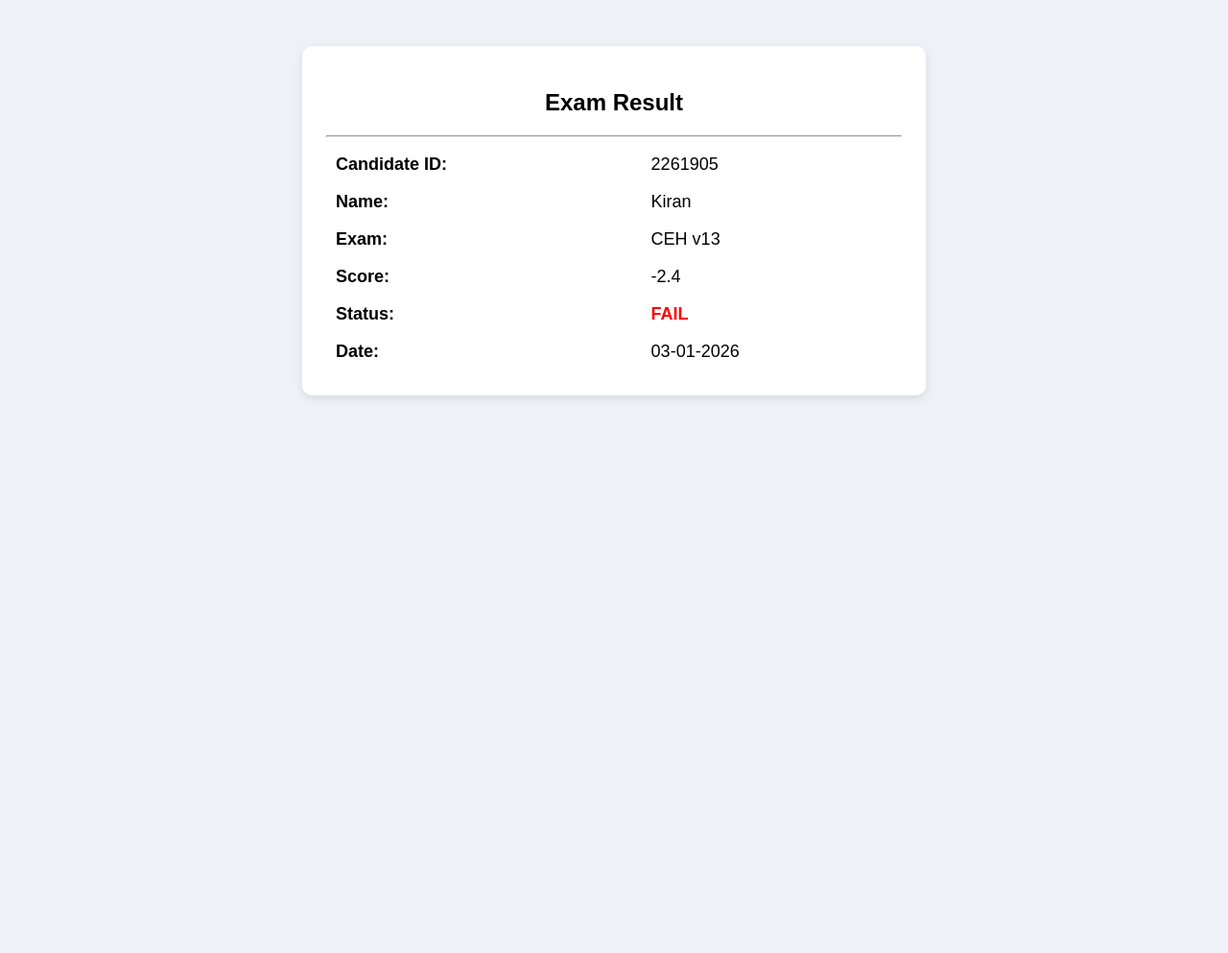
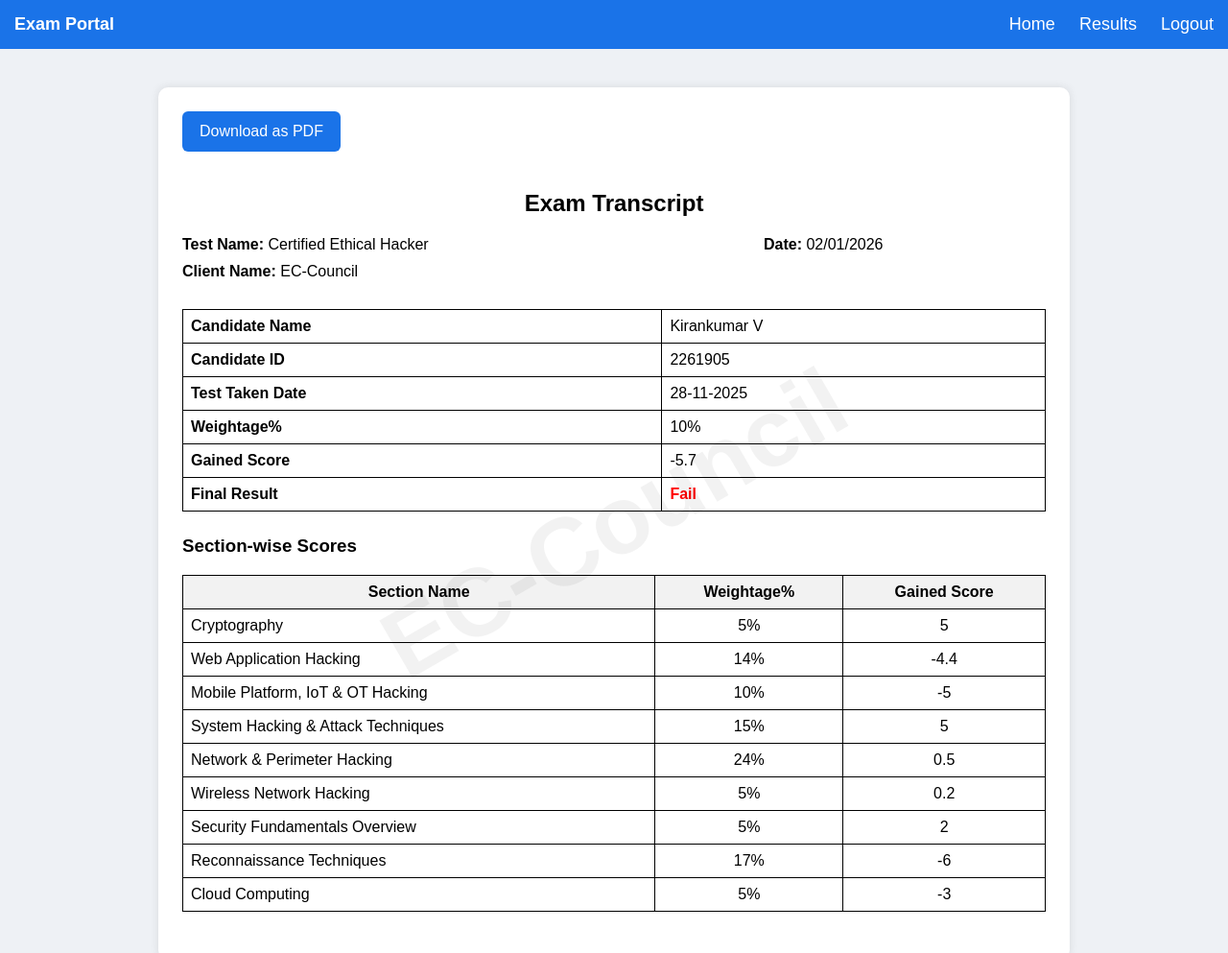
Before and after one commit to Rajeshk1310/results, a plain HTML site: page 2261905.html in a window 1280 px wide. Shown: the top 993 px of the page at 96% size. Before the commit the page ends 800 px from the top, so only its background shows below. Drawn offline with Linux system fonts and the light colour scheme.

Commit message:
Add files via upload

```diff
--- a/2261905.html
+++ b/2261905.html
@@ -1,33 +1,177 @@
 <!DOCTYPE html>
 <html>
 <head>
-<title>CEH v13 Exam Result</title>
+<title>Exam Transcript</title>
 <style>
-body { font-family: Arial; background:#eef1f5; padding:40px; }
-.card {
-  max-width:600px; margin:auto; background:#fff;
-  padding:25px; border-radius:10px;
-  box-shadow:0 3px 10px rgba(0,0,0,0.1);
+body {
+    font-family: Arial, sans-serif;
+    background: #eef1f5;
+    margin: 0;
+    padding: 0;
 }
-h2 { text-align:center; }
-table { width:100%; font-size:18px; }
-td { padding:8px; }
-.status-fail { color:red; font-weight:bold; }
+
+/* Navigation Bar */
+.navbar {
+    background: #1a73e8;
+    padding: 15px;
+    color: white;
+    font-size: 18px;
+    display: flex;
+    justify-content: space-between;
+    align-items: center;
+}
+.navbar a {
+    color: white;
+    text-decoration: none;
+    margin-left: 20px;
+}
+
+/* Container */
+.container {
+    max-width: 900px;
+    margin: 40px auto;
+    background: #fff;
+    padding: 25px;
+    border-radius: 10px;
+    box-shadow: 0 0 10px rgba(0,0,0,0.1);
+    position: relative;
+    overflow: hidden;
+}
+
+/* Watermark */
+.watermark {
+    position: absolute;
+    top: 50%;
+    left: 50%;
+    transform: translate(-50%, -50%) rotate(-30deg);
+    font-size: 100px;
+    color: rgba(0, 0, 0, 0.05);
+    font-weight: bold;
+    white-space: nowrap;
+    pointer-events: none;
+    user-select: none;
+}
+
+/* Tables */
+h2 {
+    text-align: center;
+    margin-bottom: 15px;
+}
+
+.header-info, .main-table, .score-table {
+    width: 100%;
+    border-collapse: collapse;
+    margin-bottom: 25px;
+    font-size: 16px;
+}
+
+.header-info td {
+    padding: 5px 0;
+}
+
+.main-table td, .score-table td, .score-table th {
+    border: 1px solid #000;
+    padding: 8px;
+}
+
+.score-table th {
+    background: #f2f2f2;
+    font-weight: bold;
+}
+
+/* Center these two columns */
+.score-table td:nth-child(2),
+.score-table td:nth-child(3),
+.score-table th:nth-child(2),
+.score-table th:nth-child(3) {
+    text-align: center;
+}
+
+.fail { color: red; font-weight: bold; }
+.pass { color: green; font-weight: bold; }
+
+/* PDF Button */
+.pdf-btn {
+    background: #1a73e8;
+    color: white;
+    padding: 12px 18px;
+    border: none;
+    border-radius: 6px;
+    cursor: pointer;
+    font-size: 16px;
+    margin-bottom: 20px;
+}
+.pdf-btn:hover {
+    background: #0c56c9;
+}
+
+@media print {
+    .navbar { display:none; }
+    .pdf-btn { display:none; }
+}
 </style>
 </head>
 <body>
 
-<div class="card">
-  <h2>Exam Result</h2>
-  <hr>
-  <table>
-    <tr><td><b>Candidate ID:</b></td><td>2261905</td></tr>
-    <tr><td><b>Name:</b></td><td>Kiran</td></tr>
-    <tr><td><b>Exam:</b></td><td>CEH v13</td></tr>
-    <tr><td><b>Score:</b></td><td>-2.4</td></tr>
-    <tr><td><b>Status:</b></td><td class="status-fail">FAIL</td></tr>
-    <tr><td><b>Date:</b></td><td>03-01-2026</td></tr>
-  </table>
+<!-- Navigation Bar -->
+<div class="navbar">
+    <div><b>Exam Portal</b></div>
+    <div>
+        <a href="index.html">Home</a>
+        <a href="#">Results</a>
+        <a href="index.html">Logout</a>
+    </div>
+</div>
+
+<div class="container">
+
+<!-- Watermark -->
+<div class="watermark">EC-Council</div>
+
+<button class="pdf-btn" onclick="window.print()">Download as PDF</button>
+
+<h2>Exam Transcript</h2>
+
+<table class="header-info">
+<tr>
+    <td><b>Test Name:</b> Certified Ethical Hacker</td>
+    <td><b>Date:</b> 02/01/2026</td>
+</tr>
+<tr>
+    <td><b>Client Name:</b> EC-Council</td>
+</tr>
+</table>
+
+<table class="main-table">
+<tr><td><b>Candidate Name</b></td><td>Kirankumar V</td></tr>
+<tr><td><b>Candidate ID</b></td><td>2261905</td></tr>
+<tr><td><b>Test Taken Date</b></td><td>28-11-2025</td></tr>
+<tr><td><b>Weightage%</b></td><td>10%</td></tr>
+<tr><td><b>Gained Score</b></td><td>-5.7</td></tr>
+<tr><td><b>Final Result</b></td><td class="fail">Fail</td></tr>
+</table>
+
+<h3>Section-wise Scores</h3>
+
+<table class="score-table">
+<tr>
+    <th>Section Name</th>
+    <th>Weightage%</th>
+    <th>Gained Score</th>
+</tr>
+
+<tr><td>Cryptography</td><td>5%</td><td>5</td></tr>
+<tr><td>Web Application Hacking</td><td>14%</td><td>-4.4</td></tr>
+<tr><td>Mobile Platform, IoT & OT Hacking</td><td>10%</td><td>-5</td></tr>
+<tr><td>System Hacking & Attack Techniques</td><td>15%</td><td>5</td></tr>
+<tr><td>Network & Perimeter Hacking</td><td>24%</td><td>0.5</td></tr>
+<tr><td>Wireless Network Hacking</td><td>5%</td><td>0.2</td></tr>
+<tr><td>Security Fundamentals Overview</td><td>5%</td><td>2</td></tr>
+<tr><td>Reconnaissance Techniques</td><td>17%</td><td>-6</td></tr>
+<tr><td>Cloud Computing</td><td>5%</td><td>-3</td></tr>
+
+</table>
+
 </div>
 
 </body>
--- a/verify.js
+++ b/verify.js
@@ -4,7 +4,7 @@
 
     // Your user credentials
     const users = {
-        "2261905": "03-01-2026"  // ID : DOB (password)
+    "2261905": "29-06-1991"
     };
 
     if (users[id] && users[id] === pass) {
```
